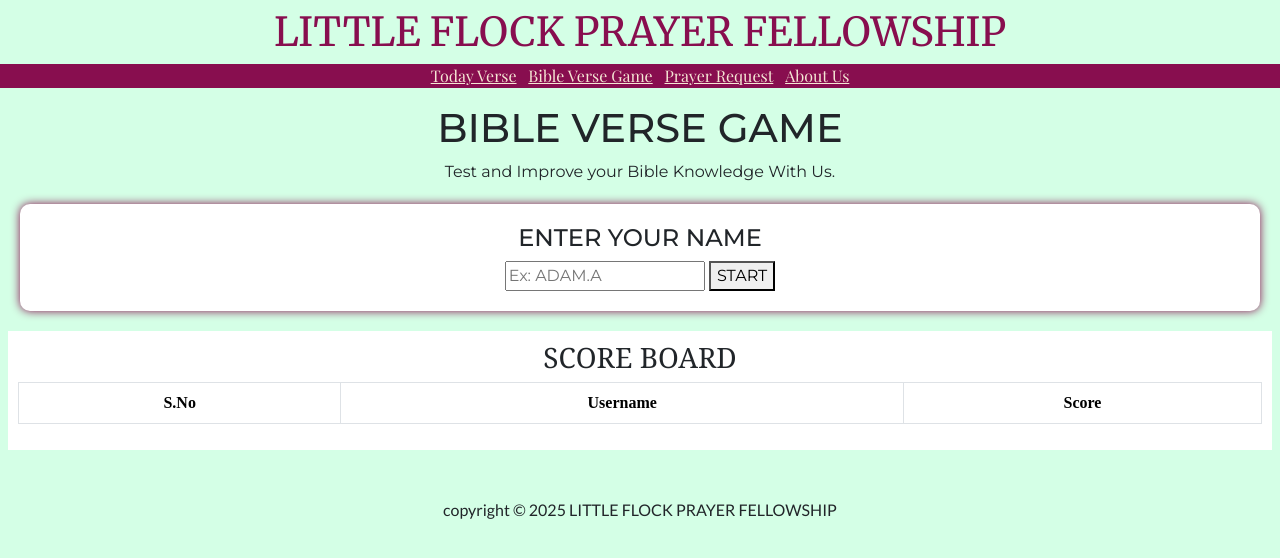
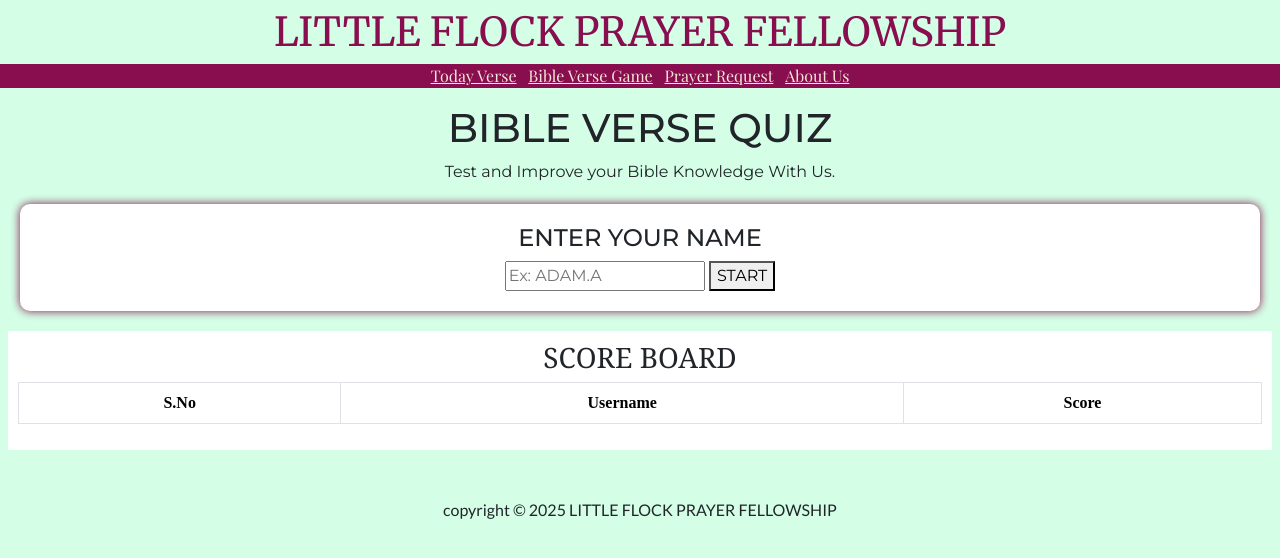
Before and after one commit to littleflockkmb/bible_game, a website: page gen1.html in a window 1280 px wide. Drawn offline with nearby package versions, Linux system fonts and the light colour scheme; no server answers; a web font is replaced by a local one.

Commit message:
Update gen1.html

```diff
--- a/gen1.html
+++ b/gen1.html
@@ -118,7 +118,7 @@ button{
         </ul>
     </nav>
     <div id="gamehead"class="mt-3 mb-3">
-        <h1>BIBLE VERSE GAME</h1>
+        <h1>BIBLE VERSE QUIZ</h1>
     <p>Test and Improve your Bible Knowledge With Us.</p>
     </div>
 
```
